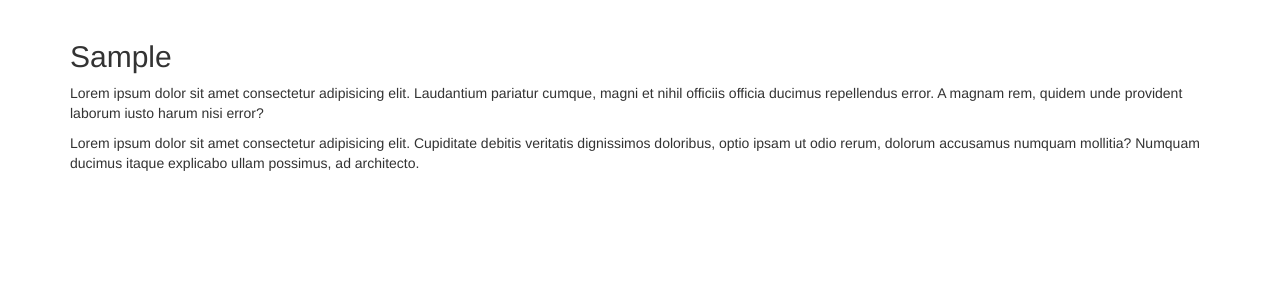
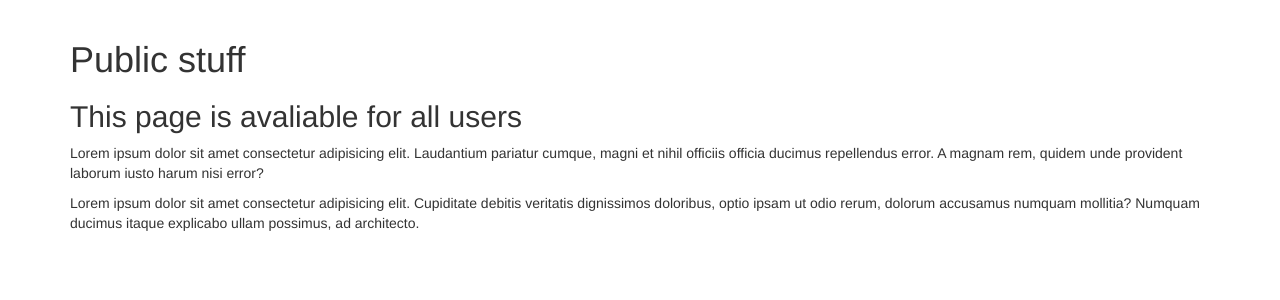
Before and after one commit to dagolinuxoid/flask_intro_app, a Flask app: page /welcome in a window 1280 px wide. Shown: the part 142-442 px from the top of the page. Run offline with Flask 2, Linux system fonts and the light colour scheme; some libraries are stand-ins or nearby versions.

Commit message:
clarify_content

```diff
--- a/templates/welcome.html
+++ b/templates/welcome.html
@@ -1,6 +1,7 @@
 {% extends "template.html" %}
 {% block content %}
-  <h2>Sample</h2>
+  <h1>Public stuff</h1>
+  <h2>This page is avaliable for all users</h2>
   <p>Lorem ipsum dolor sit amet consectetur adipisicing elit. Laudantium pariatur cumque, magni et nihil officiis officia ducimus repellendus error. A magnam rem, quidem unde provident laborum iusto harum nisi error?</p>
   <p>Lorem ipsum dolor sit amet consectetur adipisicing elit. Cupiditate debitis veritatis dignissimos doloribus, optio ipsam ut odio rerum, dolorum accusamus numquam mollitia? Numquam ducimus itaque explicabo ullam possimus, ad architecto.</p>
 {% endblock %}
```
